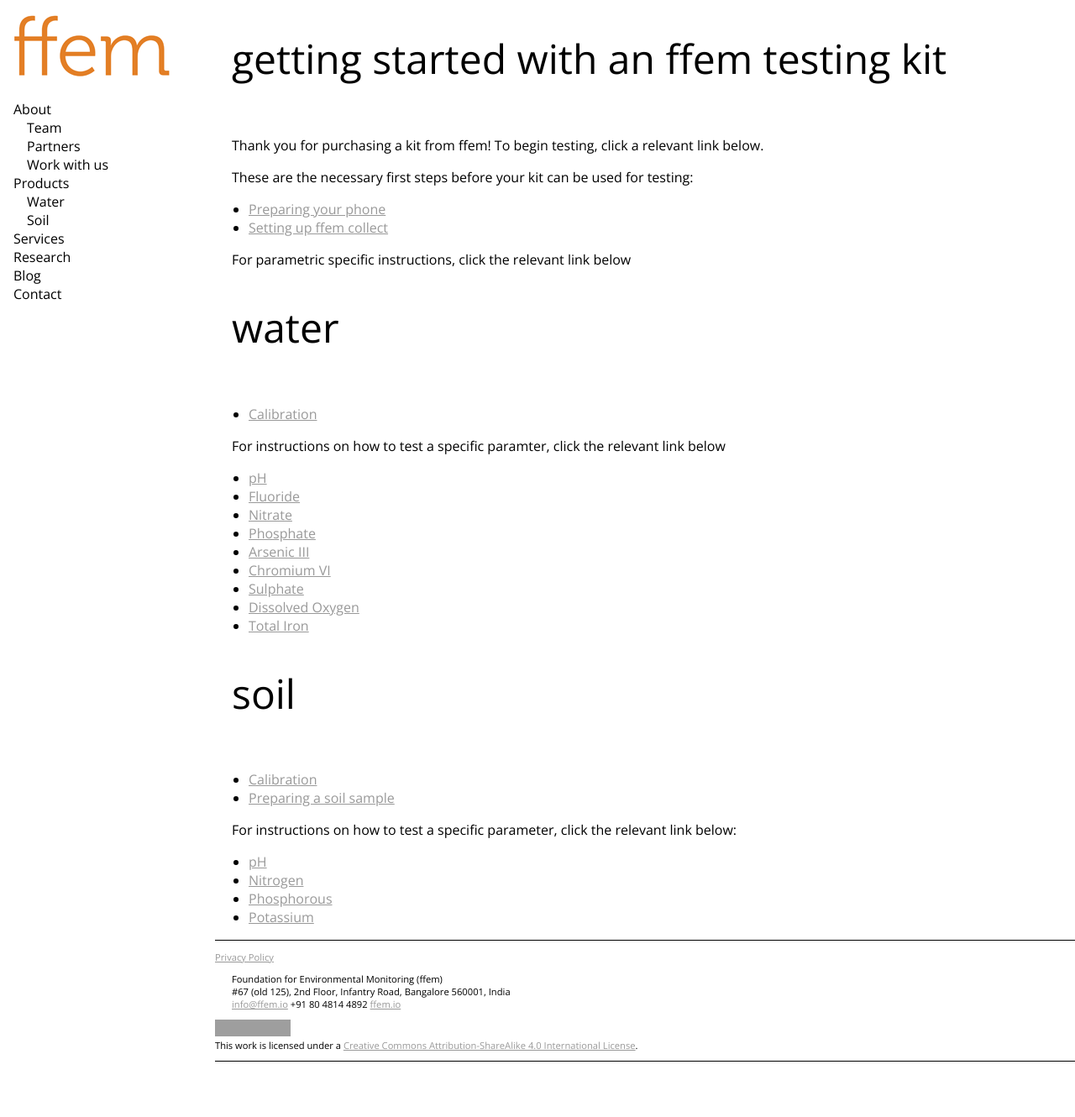
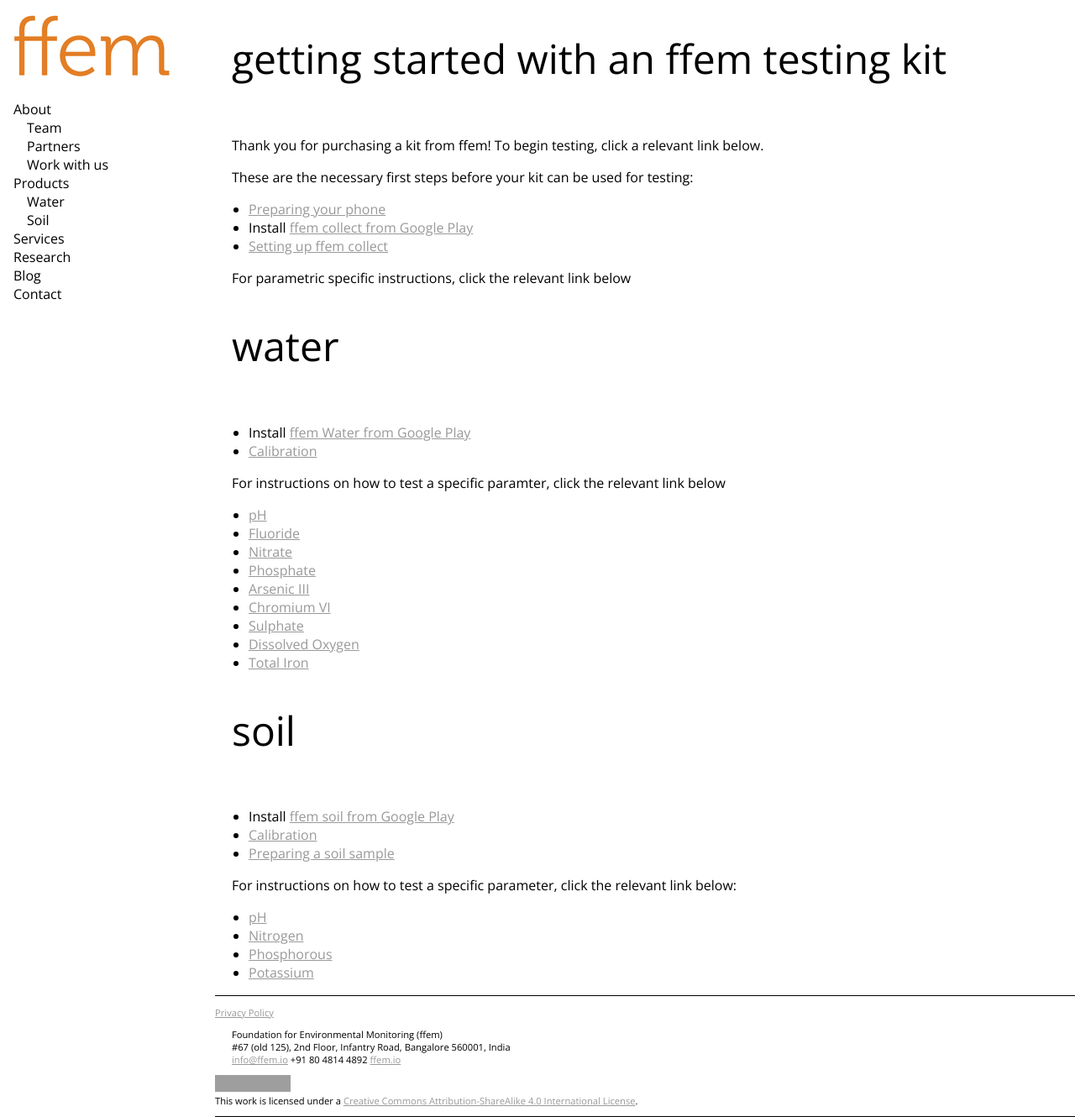
Before and after one commit to foundation-for-enviromental-monitoring/website, a Jekyll site: the page built from _pages/start.md, in a window 1280 px wide and 1330 px high. Shown: the whole window at 84% size. Built offline with Jekyll 4.4.1, drawn with Linux system fonts in a browser that asks for light colours; grey boxes are pictures that could not be loaded.

Commit message:
Added play store links to /start

```diff
--- a/_pages/start.md
+++ b/_pages/start.md
@@ -9,11 +9,13 @@
 These are the necessary first steps before your kit can be used for testing:
 
 * [Preparing your phone](https://github.com/foundation-for-environmental-monitoring/Documentation/wiki/Phone-Preparation)
+* Install [ffem collect from Google Play](https://play.google.com/store/apps/details?id=io.ffem.collect)
 * [Setting up ffem collect](https://github.com/foundation-for-environmental-monitoring/Documentation/wiki/Surveying---using-the-dashboard)
 
 For parametric specific instructions, click the relevant link below
 
 ## Water
+* Install [ffem Water from Google Play](https://play.google.com/store/apps/details?id=io.ffem.water)
 * [Calibration](https://github.com/foundation-for-environmental-monitoring/Documentation/wiki/Calibration)
 
 For instructions on how to test a specific paramter, click the relevant link below
@@ -29,6 +31,7 @@
 * [Total Iron](https://github.com/foundation-for-environmental-monitoring/Documentation/wiki/Iron)
 
 ## Soil
+* Install [ffem soil from Google Play](https://play.google.com/store/apps/details?id=io.ffem.soil)
 * [Calibration](https://github.com/foundation-for-environmental-monitoring/Documentation/wiki/Calibration)
 * [Preparing a soil sample](https://github.com/foundation-for-environmental-monitoring/Documentation/wiki/Extraction)
 
```
